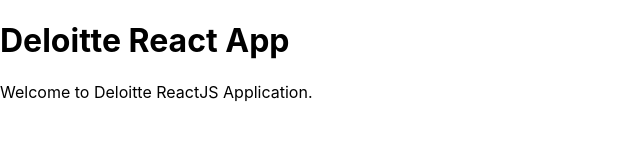
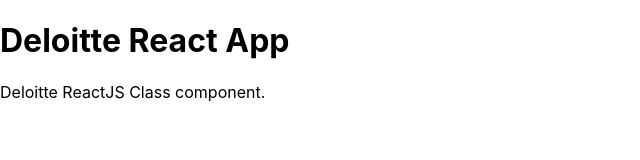
Before and after one commit to vamandeshmukh/deloitte-mar6-app, a React (Create React App) app: page / in a window 1280 px wide. Shown: the top 160 px of the page, without its empty margins (0-640 px from the left). Built offline with nearby package versions, Linux system fonts and the light colour scheme.

Commit message:
react-js

```diff
--- a/src/App.js
+++ b/src/App.js
@@ -1,15 +1,52 @@
-const App = () => {
-  return (
-    <div>
-      <h1>Deloitte React App</h1>
-      <p>Welcome to Deloitte ReactJS Application.</p>
-    </div>
-  );
+// types of cpmponents in React -
+// calss component
+// class componment
 
-}
+
+// function component
+// const App = () => {
+
+//   return (
+//     <div>
+//       <h1>Deloitte React App</h1>
+//       <p>Welcome to Deloitte ReactJS Application.</p>
+//     </div>
+//   );
+
+// }
+
+// export default App;
+
+// class component
+import React from "react";
+
+class App extends React.Component {
+
+  render = () => {
+    return (
+      <duv>
+        <h1>Deloitte React App</h1>
+        <p>Deloitte ReactJS Class component.</p>
+      </duv>
+    );
+  };
+
+};
 
 export default App;
 
+// const App = () => {
+
+//   return (
+//     <div>
+//       <h1>Deloitte React App</h1>
+//       <p>Welcome to Deloitte ReactJS Application.</p>
+//     </div>
+//   );
+
+// }
+
+// export default App;
 
 
 // const App = () => {
```
Also changed, not shown: src/index.js (+11 -0 lines).
